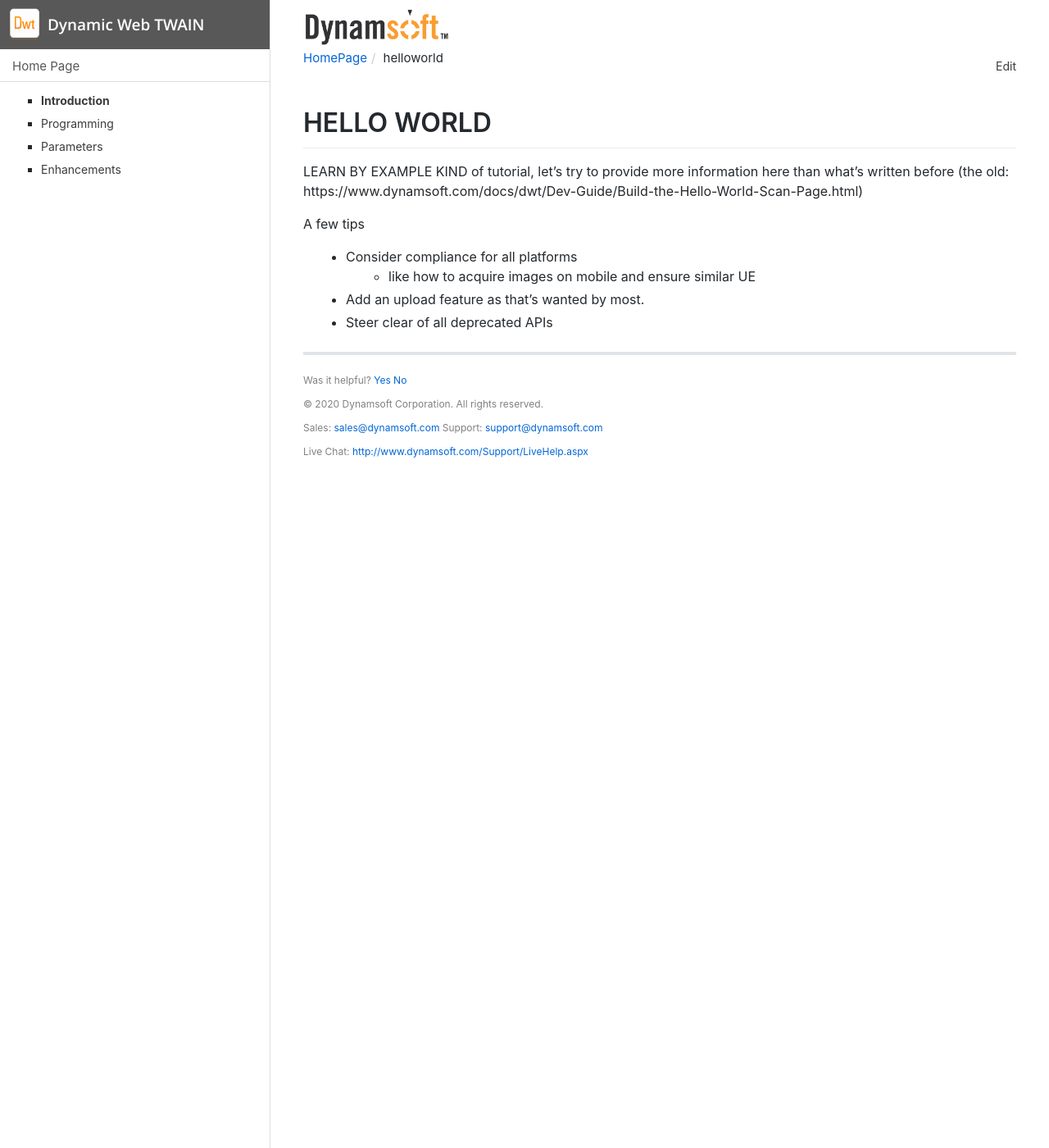
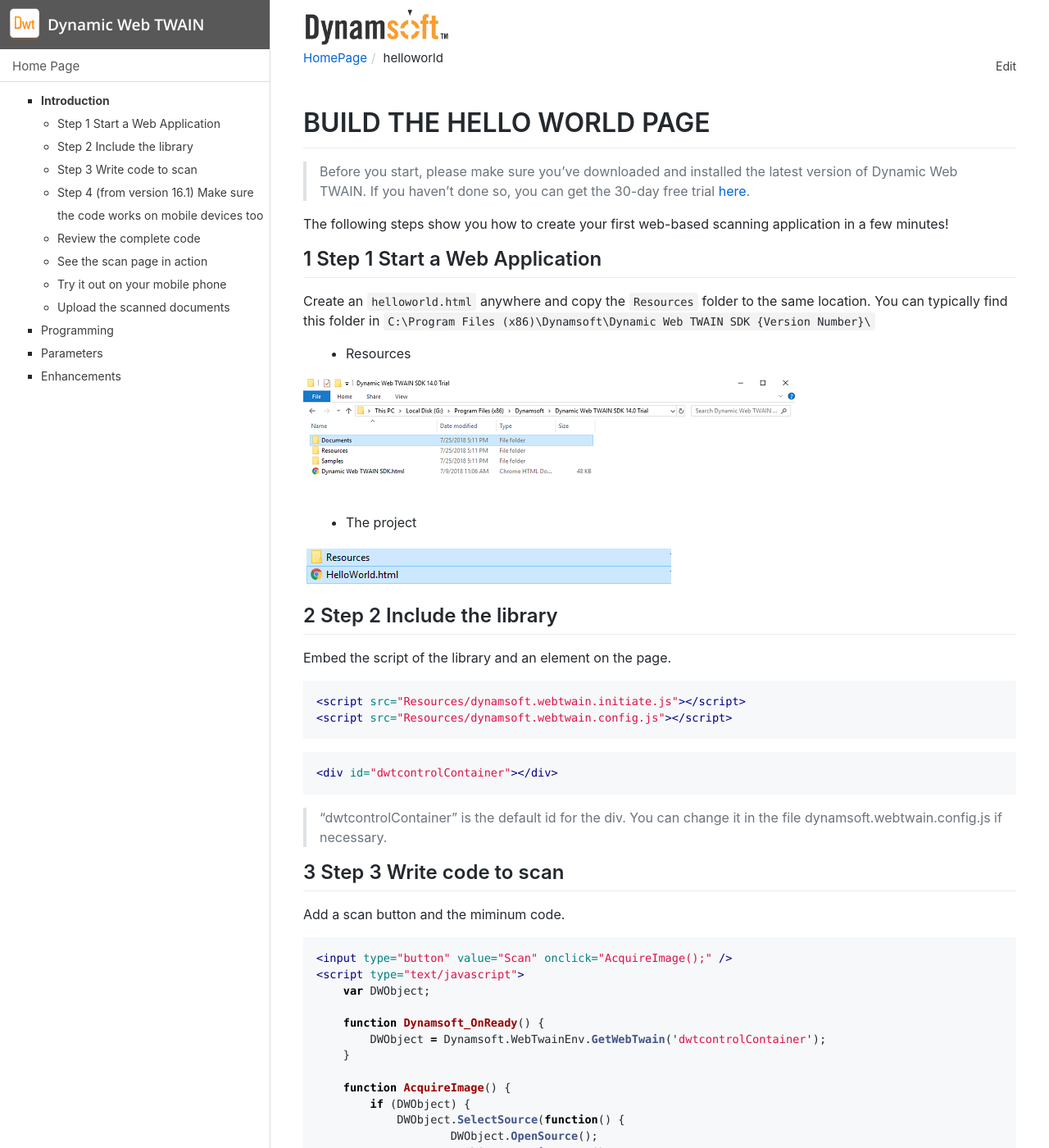
Before and after one commit to sprice89/dwt-docs, a Jekyll site: the page built from getstarted/helloworld.md, in a window 1280 px wide and 1400 px high. Shown: the whole window at 82% size. Built offline with Jekyll 4.4.1, drawn with Linux system fonts in a browser that asks for light colours; comment, search, counter and statistics services are not loaded; some of the changed text lies outside the part shown.

Commit message:
to write more

````diff
--- a/getstarted/helloworld.md
+++ b/getstarted/helloworld.md
@@ -5,13 +5,165 @@ description: "TOADD"
 title: "TOADD"
 ---
 
-# HELLO WORLD
+# BUILD THE HELLO WORLD PAGE
 
-LEARN BY EXAMPLE KIND of tutorial, let's try to provide more information here than what's written before (the old: https://www.dynamsoft.com/docs/dwt/Dev-Guide/Build-the-Hello-World-Scan-Page.html)
+> Before you start, please make sure you’ve downloaded and installed the latest version of Dynamic Web TWAIN. If you haven’t done so, you can get the 30-day free trial [here](https://www.dynamsoft.com/Downloads/WebTWAIN_Download.aspx).
+
+The following steps show you how to create your first web-based scanning application in a few minutes!
+
+## Step 1 Start a Web Application
+
+Create an `helloworld.html` anywhere and copy the `Resources` folder to the same location. You can typically find this folder in `C:\Program Files (x86)\Dynamsoft\Dynamic Web TWAIN SDK {Version Number}\`
+
+* Resources
+
+![Build-the-Hello-World-Scan-Page-1]({{site.assets}}imgs/Build-the-Hello-World-Scan-Page-1.png)
+
+* The project
+
+![Build-the-Hello-World-Scan-Page-2]({{site.assets}}imgs/Build-the-Hello-World-Scan-Page-2.png)
+
+## Step 2 Include the library
+
+Embed the script of the library and an element on the page.
+
+``` html
+<script src="Resources/dynamsoft.webtwain.initiate.js"></script>
+<script src="Resources/dynamsoft.webtwain.config.js"></script>
+```
+
+``` html
+<div id="dwtcontrolContainer"></div>
+```
+
+> "dwtcontrolContainer" is the default id for the div. You can change it in the file dynamsoft.webtwain.config.js if necessary.
+
+## Step 3 Write code to scan
+
+Add a scan button and the miminum code.
+
+``` html
+<input type="button" value="Scan" onclick="AcquireImage();" />
+<script type="text/javascript">
+    var DWObject;
+
+    function Dynamsoft_OnReady() {
+        DWObject = Dynamsoft.WebTwainEnv.GetWebTwain('dwtcontrolContainer');
+    }
+
+    function AcquireImage() {
+        if (DWObject) {
+            DWObject.SelectSource(function() {
+                    DWObject.OpenSource();
+                    DWObject.AcquireImage();
+                },
+                function() {
+                    console.log("SelectSource failed!");
+                });
+        }
+    }
+</script>
+```
+
+## Step 4 (from version 16.1) Make sure the code works on mobile devices too
+
+Change the function `AcquireImage()` like this
+
+``` javascript
+function AcquireImage() {
+    if (DWObject) {
+        if (Dynamsoft.Lib.env.bMobile) {
+            DWObject.Viewer.showVideo();
+        } else {
+            DWObject.SelectSource(function() {
+                    DWObject.OpenSource();
+                    DWObject.AcquireImage();
+                },
+                function() {
+                    console.log("SelectSource failed!");
+                }
+            );
+        }
+    }
+}
+```
+
+## Review the complete code
+
+``` html
+<html>
+
+<head>
+    <title>Hello World</title>
+    <script src="Resources/dynamsoft.webtwain.initiate.js"> </script>
+    <script src="Resources/dynamsoft.webtwain.config.js"> </script>
+</head>
+
+<body>
+    <input type="button" value="Scan" onclick="AcquireImage();" />
+    <div id="dwtcontrolContainer"></div>
+    <script type="text/javascript">
+        var DWObject;
+
+        function Dynamsoft_OnReady() {
+            DWObject = Dynamsoft.WebTwainEnv.GetWebTwain('dwtcontrolContainer');
+        }
+
+        function AcquireImage() {
+            if (DWObject) {
+                if (Dynamsoft.Lib.env.bMobile) {
+                    DWObject.Viewer.showVideo();
+                } else {
+                    DWObject.SelectSource(function() {
+                            DWObject.OpenSource();
+                            DWObject.AcquireImage();
+                        },
+                        function() {
+                            console.log("SelectSource failed!");
+                        }
+                    );
+                }
+            }
+        }
+    </script>
+</body>
+
+</html>
+```
+
+## See the scan page in action
+
+* Open the page in your browser
+
+![Build-the-Hello-World-Scan-Page-3]({{site.assets}}imgs/Build-the-Hello-World-Scan-Page-3.png)
+
+> If you see a license notice, please make sure you have a valid trial license. Contact [Dynamsoft Support]({{site.about}}resources.html#how-to-get-support) if you need help.
+
+* Press the button
+
+![Build-the-Hello-World-Scan-Page-4]({{site.assets}}imgs/Build-the-Hello-World-Scan-Page-4.png)
+
+> Only TWAIN / ICA / SANE compliant devices are listed in the Select Source dialog. If your connected scanner doesn't show up in the list, please make sure the proper driver is installed. If you are using Windows and don’t have a real scanner at hand, you can install the [Virtual Scanner](https://download.dynamsoft.com/TWAIN/twainds.win32.installer.2.1.3.msi) – a scanner simulator which is developed by the [TWAIN Working Group](https://www.twain.org/) for testing purposes.
+
+* After scan
+
+The scanned documents will show up on the page
+
+![Build-the-Hello-World-Scan-Page-5]({{site.assets}}imgs/Build-the-Hello-World-Scan-Page-5.png)
+
+## Try it out on your mobile phone
+
+In step 4 above, we added code for mobile-compliance. However, in order to try it out, the scan page needs to be hosted in a site that runs `HTTPS`. The reason for this is that on mobile devices, the mobile camera is used for image capturing and only a secure site can make use of the camera. The following shows how it works when it's properly deployed.
+
+![Build-the-Hello-World-Scan-Page-6]({{site.assets}}imgs/Build-the-Hello-World-Scan-Page-6.png)
+
+## Upload the scanned documents
+
+blahblahblah....
 
 A few tips
 
-- Consider compliance for all platforms
+* Consider compliance for all platforms
     - like how to acquire images on mobile and ensure similar UE
-- Add an upload feature as that's wanted by most.
-- Steer clear of all deprecated APIs
+* Add an upload feature as that's wanted by most.
+* Steer clear of all deprecated APIs
````
Also changed, not shown: assets/imgs/Build-the-Hello-World-Scan-Page-1.png (added), assets/imgs/Build-the-Hello-World-Scan-Page-2.png (added), assets/imgs/Build-the-Hello-World-Scan-Page-3.png (added), assets/imgs/Build-the-Hello-World-Scan-Page-4.png (added), assets/imgs/Build-the-Hello-World-Scan-Page-5.png (added).
